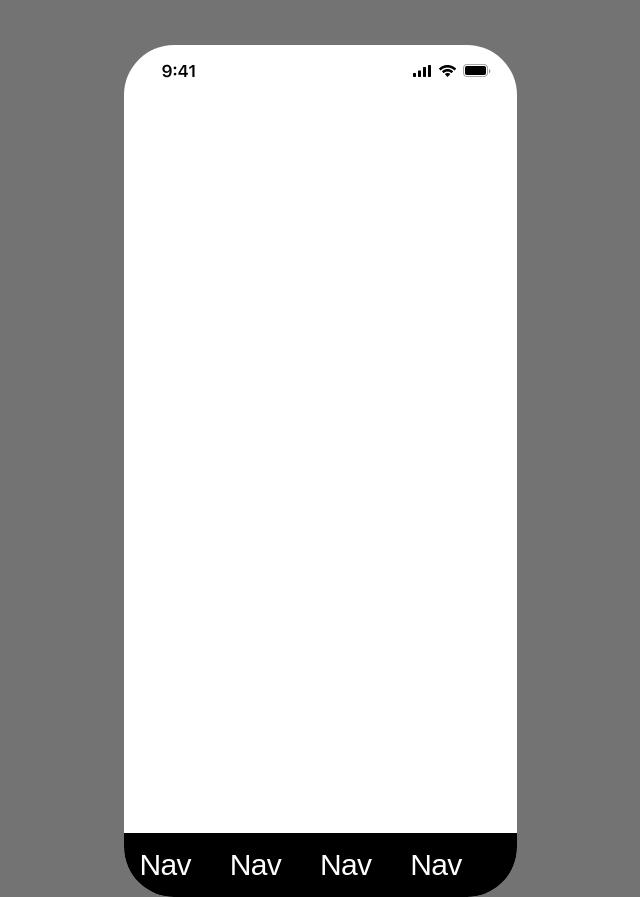
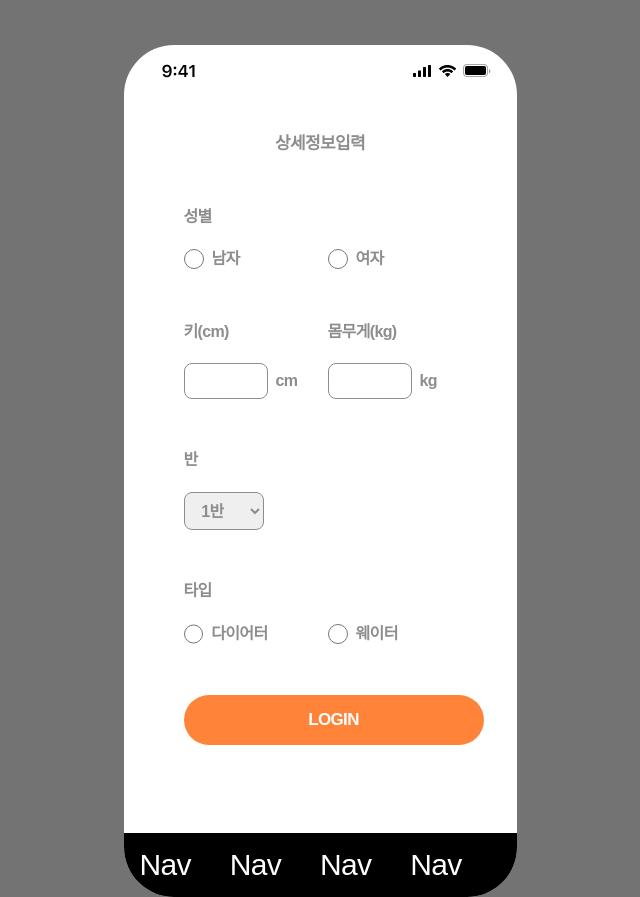
Before and after one commit to MaraisLee/schoolfitness, a React (Create React App) app: page /detailinfo in a window 1280 px wide. Before the commit this address had no page. Shown: the whole page, without its empty margins (320-960 px from the left). Built offline with nearby package versions, Linux system fonts and the light colour scheme; a web font is replaced by a local one.

Commit message:
상세 정보 입력 페이지 레이아웃

```diff
--- a/src/App.tsx
+++ b/src/App.tsx
@@ -1,6 +1,5 @@
 import Nav from 'components/Nav';
 import Detail from 'pages/details/Detail';
-
 import Weight from 'pages/guide/Weight';
 import Game from 'pages/game/Game';
 import Login from 'pages/login/Login';
@@ -10,7 +9,7 @@ import { BrowserRouter, Route, Routes } from 'react-router-dom';
 import { Wrapper } from 'styles/LayoutCss';
 import './App.css';
 import statusBar from 'assets/statusBar.png';
-
+import DetailInfo from 'pages/login/DetailInfo';
 function App() {
   return (
     <BrowserRouter>
@@ -19,10 +18,11 @@ function App() {
         <Routes>
           <Route path='/game' element={<Game />} />
           <Route path='/detail' element={<Detail />} />
+          <Route path='/detailinfo' element={<DetailInfo />} />
           <Route path='/userinfo' element={<UserInfo />} />
           <Route path='/login' element={<Login />} />
           <Route path='/signup' element={<SignUp />} />
-             <Route path='/detail' element={<Detail />} />
+          <Route path='/detail' element={<Detail />} />
           <Route path='/Weight' element={<Weight />} />
         </Routes>
         <Nav />
@@ -30,5 +30,4 @@ function App() {
     </BrowserRouter>
   );
 }
-
 export default App;
--- a/src/pages/login/DetailInfo.tsx
+++ b/src/pages/login/DetailInfo.tsx
@@ -19,14 +19,34 @@ export default function DetailInfo() {
             </InputBox>
           </RadioContainer>
         </section>
+        <Divider>
           <section>
             <p>키(cm)</p>
+            <InputBox>
+              <input type='text' />
+              <span>cm</span>
+            </InputBox>
           </section>
           <section>
             <p>몸무게(kg)</p>
+            <InputBox>
+              <input type='text' />
+              <span>kg</span>
+            </InputBox>
           </section>
+        </Divider>
         <section>
           <p>반</p>
+          <select>
+            <option value=''>1반</option>
+            <option value=''>2반</option>
+            <option value=''>3반</option>
+            <option value=''>4반</option>
+            <option value=''>5반</option>
+            <option value=''>6반</option>
+            <option value=''>7반</option>
+            <option value=''>8반</option>
+          </select>
         </section>
         <section>
           <p>타입</p>
@@ -46,6 +66,10 @@ export default function DetailInfo() {
     </DetailInfoCss>
   );
 }
+const Divider = styled.div`
+  display: flex;
+  gap: 60px;
+`;
 const DetailInfoCss = styled.section`
   margin: 40px 60px;
   display: flex;
@@ -64,19 +88,44 @@ const DetailInfoCss = styled.section`
   p {
     margin-bottom: 20px;
   }
+  select {
+    outline: none;
+    padding: 0.6em 1.4em 0.5em 0.8em;
+    border: 1px solid #8d8d8d;
+    border-radius: 0.5em;
+  }
 `;
 const RadioContainer = styled.div`
   display: flex;
-  gap: 80px;
+  gap: 60px;
 `;
 const InputBox = styled.div`
   display: flex;
-  gap: 4px;
+  width: 84px;
+  align-items: center;
+  gap: 8px;
   input[type='radio'] {
     width: 20px;
     height: 20px;
     accent-color: #fc6101;
   }
+  input[type='text'] {
+    max-width: 84px;
+    outline: none;
+    border: 1px solid #8d8d8d;
+    border-radius: 8px;
+    padding: 6px 8px;
+    &:focus-within {
+      border: 1px solid #ff8339;
+      color: #ff8339;
+      input::placeholder {
+        color: #ff8339;
+      }
+      & ~ span {
+        color: #ff8339;
+      }
+    }
+  }
   input:checked ~ label {
     color: #ff8339;
   }
```
Lines whose indentation alone changed are shown as unchanged.
